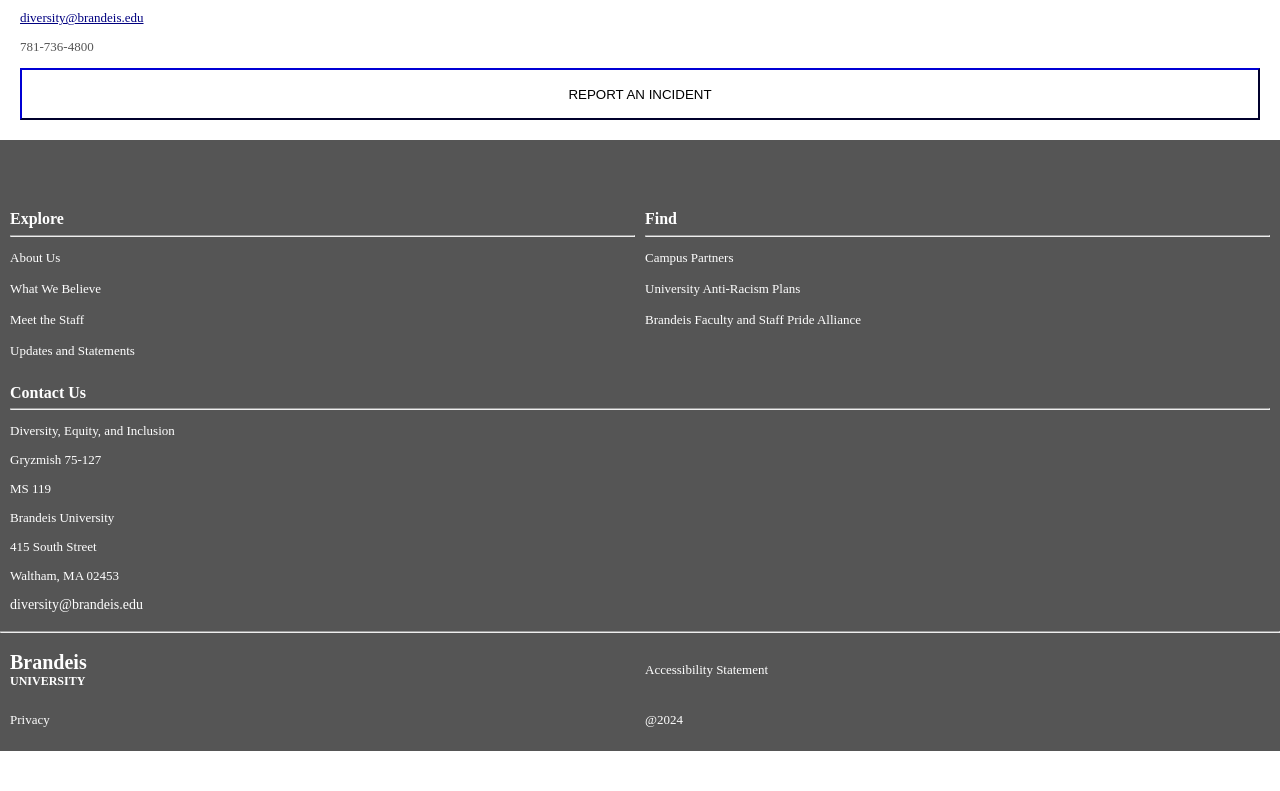
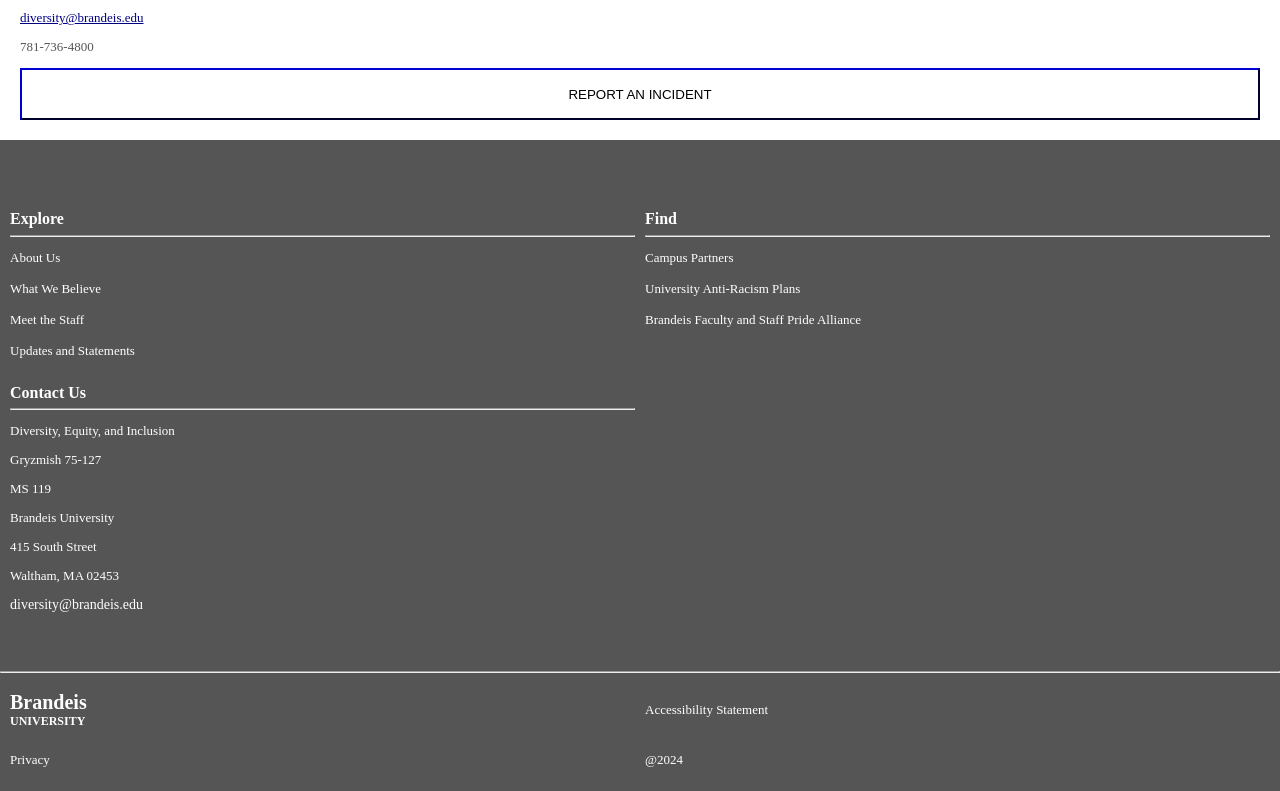
Before and after one commit to timife007/Brandeis-HtmlCss, a plain HTML site: page index.html in a window 1280 px wide. Shown: the part 2504-3295 px from the top of the page. Before the commit the page ends 3255 px from the top, so only its background shows below. Drawn offline with Linux system fonts and the light colour scheme.

Commit message:
fix footer grid

```diff
--- a/css/style.css
+++ b/css/style.css
@@ -215,13 +215,16 @@
 }
 
 #footer-top{
-    padding: 10px;
     padding-top: 70px;
+    gap: 10px;
+    display: grid;
+    grid-template-columns: repeat(2, 1fr); /* Create 3 equal columns */
+    padding-left: 10px;
+    padding-right: 10px;
+    padding-bottom: 50px;
+    background-color: #555;
+    font-size: 13px;
     color: white;
-    display: flex;
-    background-color: #555;
-    flex-direction: column;
-    gap: 10px;
 }
 
 #main-footer ul{
@@ -244,12 +247,6 @@
     color: white;
 }
 
-#footer-top-section{
-    display: flex;
-    flex-direction: row;
-
-    gap: 10px;
-}
 
 #explore-section{
     flex: 1;
@@ -360,6 +357,9 @@
     /* padding-bottom: 30px; */
 }
 
+
+
+
 #footer-bot-row a{
     color: white;
     text-decoration: none;
--- a/index.html
+++ b/index.html
@@ -541,7 +541,7 @@
 
         <footer id="main-footer">
                 <section id="footer-top">
-                    <div id="footer-top-section">
+                    <!-- <div id="footer-top-section"> -->
                      <div id="explore-section">
                         <strong class="foot-title">
                             Explore
@@ -581,7 +581,7 @@
 
                         </ul>
                     </div>
-                    </div>
+                    <!-- </div> -->
                     <div id="contact-section">
                         <strong class="foot-title">
                             Contact Us
```
